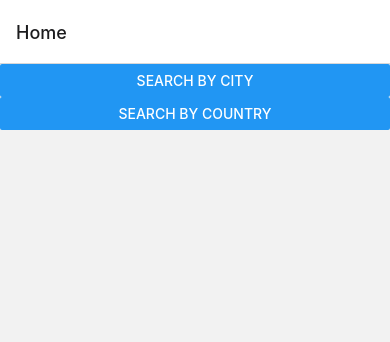
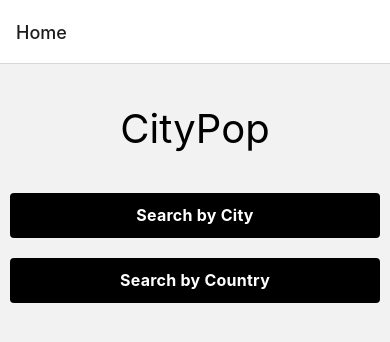
Before and after one commit to LucasBoberg/react-native-citypop, a React Native app: screen /Home in a window 390 px wide. Shown: the top 342 px of the page. Built offline with nearby package versions, Linux system fonts and the light colour scheme.

Commit message:
Styles home screen

```diff
--- /dev/null
+++ b/components/Button.tsx
@@ -0,0 +1,34 @@
+import React from 'react';
+import {GestureResponderEvent, Pressable, StyleSheet, Text} from 'react-native';
+
+interface ButtonProps {
+  title: string;
+  onPress: (event: GestureResponderEvent) => void;
+}
+
+export const Button = ({title, onPress}: ButtonProps) => {
+  return (
+    <Pressable style={styles.button} onPress={onPress}>
+      <Text style={styles.text}>{title}</Text>
+    </Pressable>
+  );
+};
+
+const styles = StyleSheet.create({
+  button: {
+    alignItems: 'center',
+    justifyContent: 'center',
+    paddingVertical: 12,
+    paddingHorizontal: 32,
+    borderRadius: 4,
+    elevation: 3,
+    backgroundColor: 'black',
+  },
+  text: {
+    fontSize: 16,
+    lineHeight: 21,
+    fontWeight: 'bold',
+    letterSpacing: 0.25,
+    color: 'white',
+  },
+});
--- a/components/SearchInput.tsx
+++ b/components/SearchInput.tsx
@@ -1,6 +1,5 @@
 import React from 'react';
 import {
-  Button,
   NativeSyntheticEvent,
   TextInput,
   TextInputSubmitEditingEventData,
--- a/screens/HomeScreen.tsx
+++ b/screens/HomeScreen.tsx
@@ -1,17 +1,42 @@
 import React from 'react';
-import {Button} from 'react-native';
+import {View, Text} from 'react-native';
+import {Button} from '../components/Button';
 
 export const HomeScreen = ({navigation}) => {
   return (
-    <>
+    <View style={{padding: 10}}>
+      <Text
+        style={{
+          fontSize: 40,
+          textAlign: 'center',
+          marginVertical: 30,
+        }}>
+        CityPop
+      </Text>
+      <View
+        style={{
+          flexDirection: 'column',
+          justifyContent: 'space-between',
+        }}>
+        <View
+          style={{
+            marginVertical: 10,
+          }}>
           <Button
             title="Search by City"
             onPress={() => navigation.navigate('SearchCity')}
           />
+        </View>
+        <View
+          style={{
+            marginVertical: 10,
+          }}>
           <Button
             title="Search by Country"
             onPress={() => navigation.navigate('SearchCountry')}
           />
-    </>
+        </View>
+      </View>
+    </View>
   );
 };
```
Also changed, not shown: .eslintrc.js. Lines whose indentation alone changed are shown as unchanged.
